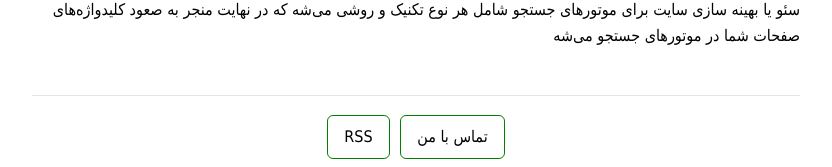
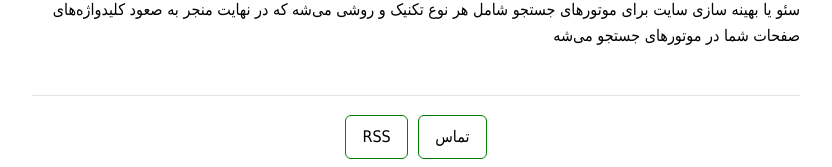
Before and after one commit to darkblog/darkblog.github.io, a Jekyll site: the page built from index.html, in a window 1280 px wide and 900 px high, scrolled down 3531 px. Shown: the part 730-897 px from the top of the window, without its empty margins (224-1056 px from the left). Built offline with Jekyll 4.4.1, drawn with Linux system fonts in a browser that asks for light colours.

Commit message:
Update index.html

```diff
--- a/_layouts/index.html
+++ b/_layouts/index.html
@@ -16,12 +16,12 @@
 </a>
 </h1>
 <nav>
-<a href="https://ehsaider.ir/seo" class="button">صفحه اصلی وبلاگ</a>
+<a href="https://ehsaider.ir/" class="button">صفحه اصلی وبلاگ</a>
 </nav>
 </header>
 <main class="container">{{ content }}</main>
 <footer class="center">
-<a href="{{ site.url }}/ehsanchehri" class="button">تماس با من</a>
+<a href="{{ site.url }}/ehsanchehri" class="button">تماس</a>
 <a href="{{ site.url }}/feed.xml" class="button">RSS</a>
 </footer>
 </body>
```
